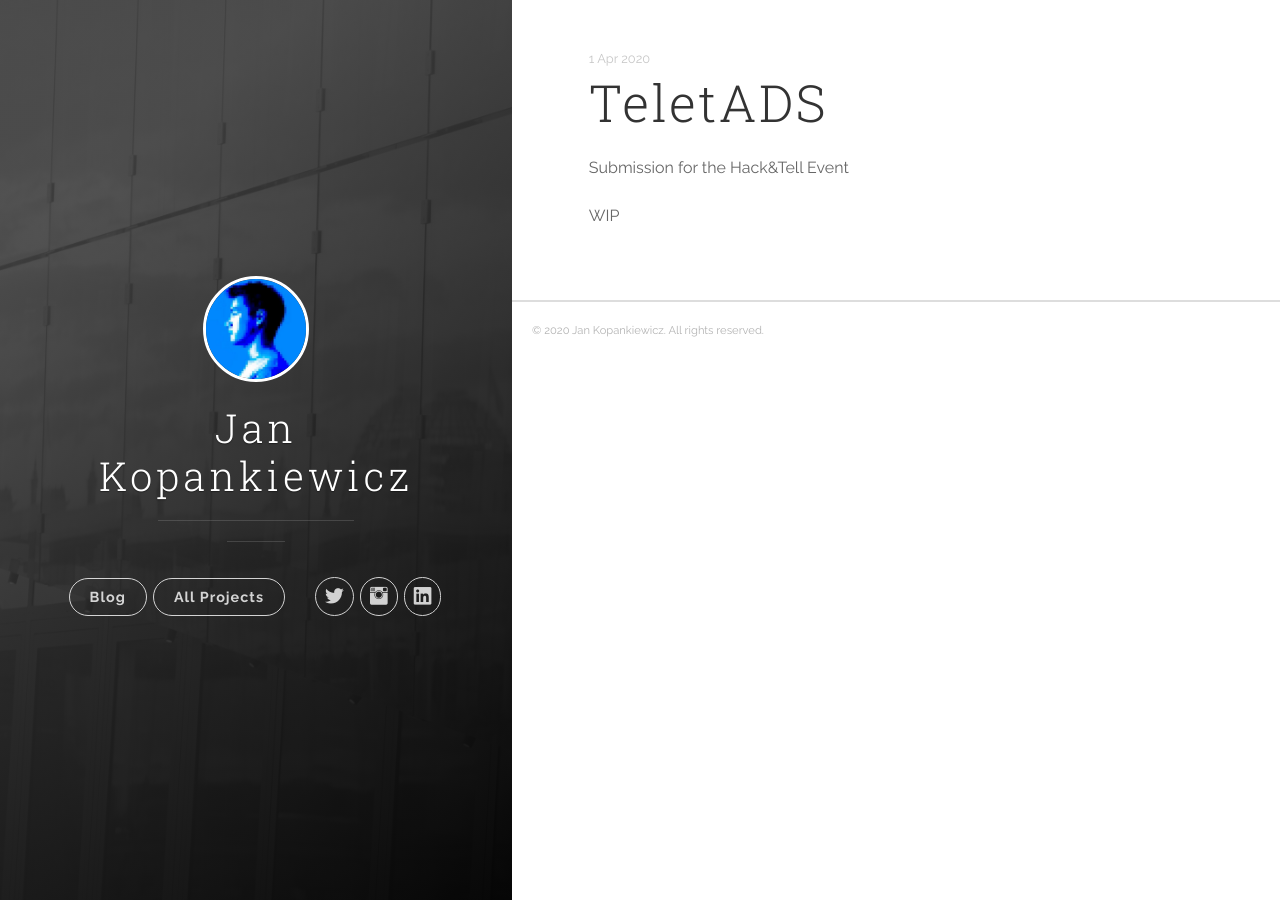
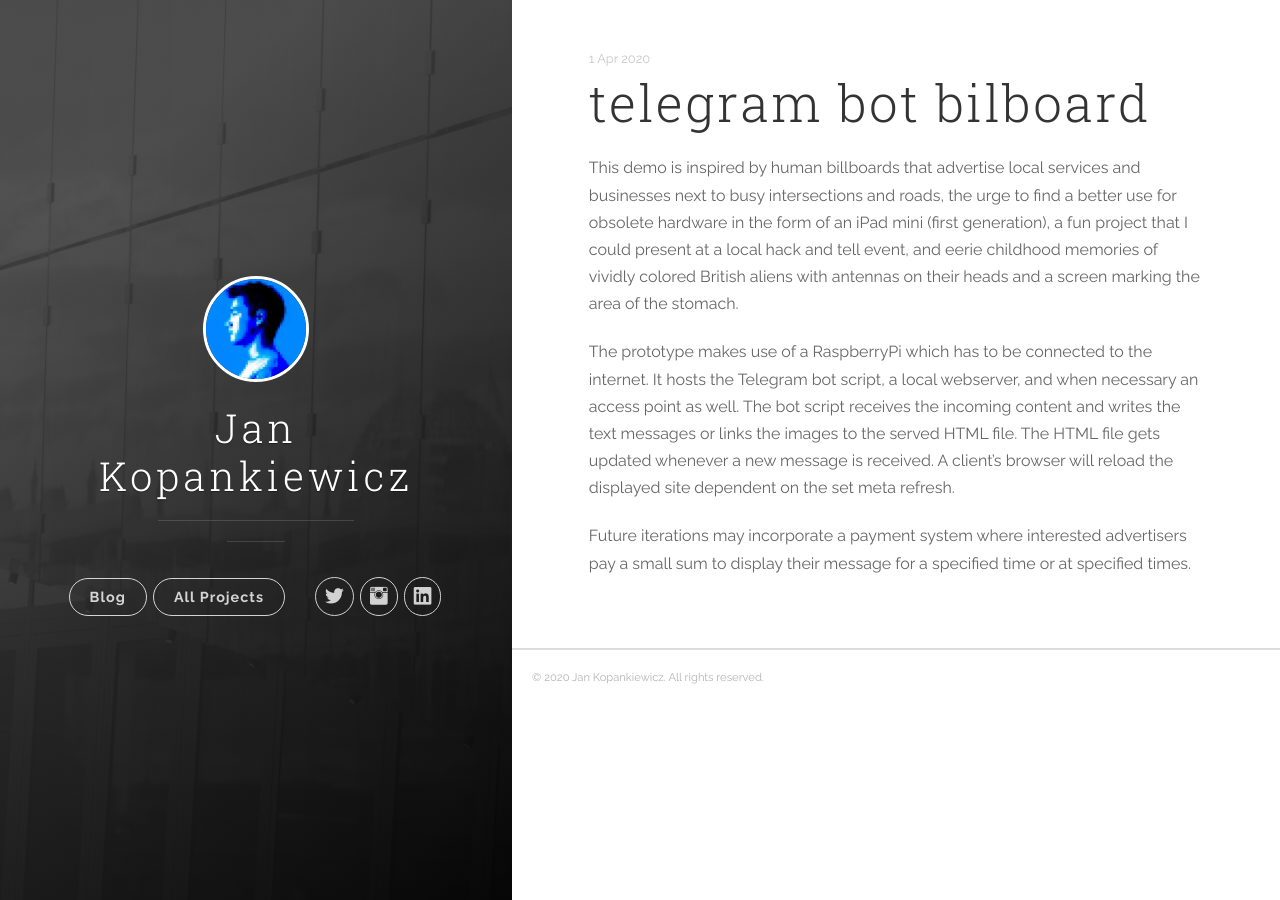
Before and after one commit to 030jmk/030jmk.github.io, a Jekyll site: the page built from _posts/2020-04-01-TeletADS.markdown, in a window 1280 px wide. Built offline with Jekyll 4.4.1, drawn with Linux system fonts in a browser that asks for light colours.

Commit message:
teleads update

```diff
--- a/_posts/2020-04-01-TeletADS.markdown
+++ b/_posts/2020-04-01-TeletADS.markdown
@@ -1,11 +1,12 @@
 ---
 layout: post
-title:  "TeletADS"
+title:  "telegram bot bilboard"
 date:   2020-04-01 12:00:00 +0200
 categories: [bots and scripts]
 ---
 
-Submission for the Hack&Tell Event
+This demo is inspired by human billboards that advertise local services and businesses next to busy intersections and roads, the urge to find a better use for obsolete hardware in the form of an iPad mini (first generation), a fun project that I could present at a local hack and tell event, and eerie childhood memories of vividly colored British aliens with antennas on their heads and a screen marking the area of the stomach.
 
+The prototype makes use of a RaspberryPi which has to be connected to the internet. It hosts the Telegram bot script, a local webserver, and when necessary an access point as well. The bot script receives the incoming content and writes the text messages or links the images to the served HTML file. The HTML file gets updated whenever a new message is received. A client’s browser will reload the displayed site dependent on the set meta refresh.
 
-WIP
+Future iterations may incorporate a payment system where interested advertisers pay a small sum to display their message for a specified time or at specified times.
```
